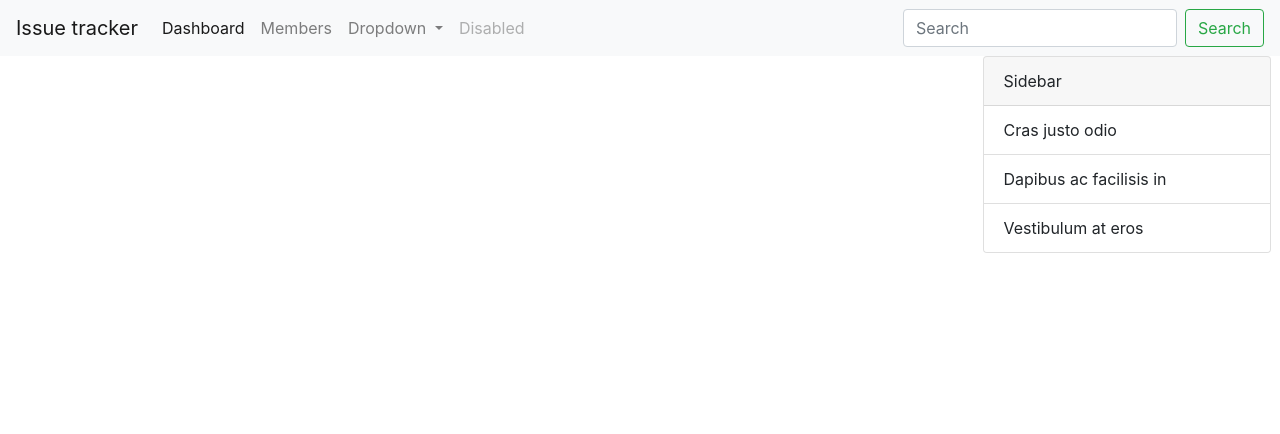
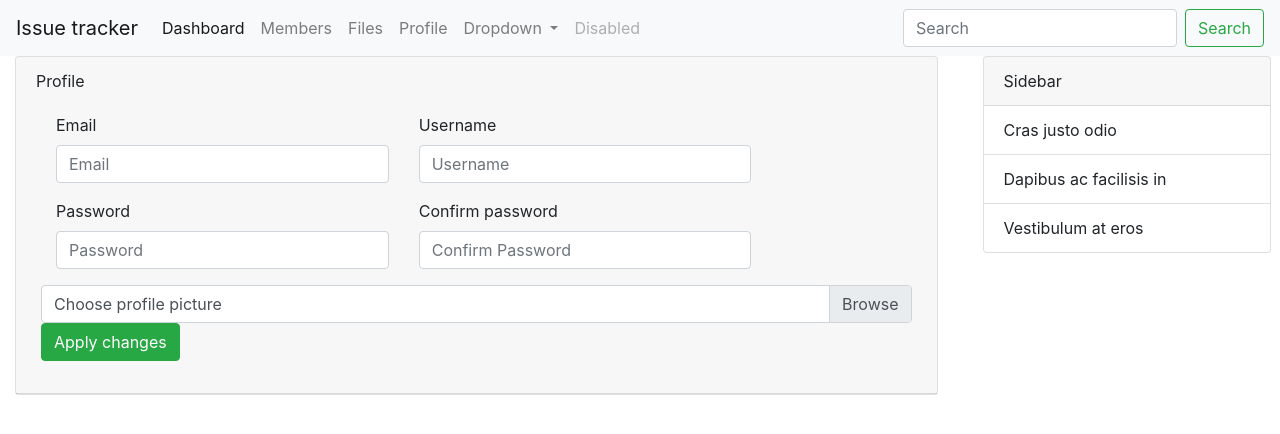
Before and after one commit to kriszbosh/angular-kepzes, an Angular app in the folder angular-kepzes/: page /profile in a window 1280 px wide. Before the commit this address led to /. Shown: the top 434 px of the page. Built offline with nearby package versions, Linux system fonts and the light colour scheme.

Commit message:
no message

```diff
--- a/angular-kepzes/src/app/app-routing.module.ts
+++ b/angular-kepzes/src/app/app-routing.module.ts
@@ -2,10 +2,14 @@ import { NgModule } from '@angular/core';
 import { Routes, RouterModule } from '@angular/router';
 import { MembersComponent } from './members/members.component';
 import { DashboardComponent } from './dashboard/dashboard.component';
+import { FilesComponent } from './files/files.component';
+import { ProfileComponent } from './profile/profile.component';
 
 const routes: Routes = [
   { path: 'members', component: MembersComponent },
   { path: 'dashboard', component: DashboardComponent },
+  { path: 'files', component: FilesComponent },
+  { path: 'profile', component: ProfileComponent },
   { path: '', redirectTo: 'dashboard', pathMatch: 'full' }
 ];
 
--- a/angular-kepzes/src/app/app.module.ts
+++ b/angular-kepzes/src/app/app.module.ts
@@ -26,7 +26,7 @@ import { ProjectComponent } from './project/project.component';
     MembersComponent,
     UserComponent,
     ProfileComponent,
-    ProjectComponent
+    ProjectComponent,
   ],
   imports: [
     BrowserModule,
--- a/angular-kepzes/src/app/files/file-item/file-item.component.html
+++ b/angular-kepzes/src/app/files/file-item/file-item.component.html
@@ -1,3 +1,11 @@
-<p>
-  file-item works!
-</p>
+<div class="row">
+    <div class="col-md-1">
+      <img src="" alt="" class="rounded-circle">
+    </div>
+    <div class="col-md-3 pt-2">
+      <span class="align-middle">{{file.type}}</span>
+    </div>
+    <div class="col-md-3 offset-md-5 pt-2">
+      <span class="align-middle">{{file.name}}</span>
+    </div>
+  </div>
--- a/angular-kepzes/src/app/files/files.component.html
+++ b/angular-kepzes/src/app/files/files.component.html
@@ -6,28 +6,28 @@
     <ul class="list-group">
       <li class="list-group-item">
         <div class="row">
-            <div class="col-md-3 offset-md-1 pt-2">
+          <div class="col-md-1">
+          </div>
+          <div class="col-md-2 offset-md-1 pt-1">
             <span class="align-middle">File name</span>
           </div>
-            <div class="col-md-3 offset-md-5 pt-2">
-              <span class="align-middle">File type</span>
-            </div>
-            <div class="col-md-3 offset-md-5 pt-2">
+          <div class="col-md-2 offset-md-1 pt-1">
             <span class="align-middle">Last updated</span>
           </div>
         </div>
       </li>
 
-        <li class="list-group-item" *ngFor="let member of members">
+      <li class="list-group-item" *ngFor="let file of files">
         <div class="row">
           <div class="col-md-1">
-              <img src="" height="40" width="40" class="rounded-circle">
+              <i *ngIf="isFolder" class="fas fa-folder"></i>
+              <i *ngIf="!isFolder" class="fas fa-folder"></i>
           </div>
-            <div class="col-md-3 pt-2">
-              <span class="align-middle">{{member.username}}</span>
+          <div class="col-md-2 offset-md-1 pt-2">
+            <span class="align-middle">{{file.fileName}}</span>
           </div>
-            <div class="col-md-3 offset-md-5 pt-2">
-              <span class="align-middle">{{member.accessLevel}}</span>
+          <div class="col-md-2 offset-md-1 pt-2">
+            <span class="align-middle">{{file.lastUpdate}}</span>
           </div>
         </div>
       </li>
--- a/angular-kepzes/src/app/files/files.component.ts
+++ b/angular-kepzes/src/app/files/files.component.ts
@@ -1,4 +1,5 @@
 import { Component, OnInit } from '@angular/core';
+import { getLocaleDateFormat } from '@angular/common';
 
 @Component({
   selector: 'app-files',
--- a/angular-kepzes/src/app/navbar/navbar.component.html
+++ b/angular-kepzes/src/app/navbar/navbar.component.html
@@ -14,6 +14,14 @@
 
             <li class="nav-item">
                     <a class="nav-link" routerLink='/members'>Members</a>
+            </li>
+
+            <li class="nav-item">
+                    <a class="nav-link" routerLink='/files'>Files</a>
+            </li>
+
+            <li class="nav-item">
+                    <a class="nav-link" routerLink='/profile'>Profile</a>
             </li>
 
             <li ngbDropdown class="nav-item dropdown">
--- a/angular-kepzes/src/app/profile/profile.component.html
+++ b/angular-kepzes/src/app/profile/profile.component.html
@@ -1,3 +1,46 @@
-<p>
-  profile works!
-</p>
+<div class="card">
+  <div class="card-header">
+    Profile
+    <div class="card-body">
+
+
+      <form>
+        <div class="row">
+          <div class="form-group col-md-5">
+            <label for="email">Email</label>
+            <input type="text" class="form-control" id="email" placeholder="Email" required>
+          </div>
+          <div class="form-group col-md-5">
+            <label for="username">Username</label>
+            <input type="text" class="form-control" id="username" placeholder="Username" required>
+          </div>
+        </div>
+
+        <div class="row">
+          <div class="form-group col-md-5">
+            <label for="password">Password</label>
+            <input type="text" class="form-control" id="password" placeholder="Password" required>
+          </div>
+          <div class="form-group col-md-5">
+            <label for="passwordConfirm">Confirm password</label>
+            <input type="text" class="form-control" id="passwordConfirm" placeholder="Confirm Password" required>
+          </div>
+        </div>
+
+        <div class="row">
+          <div class="input-group">
+            <div class="custom-file">
+              <input type="file" class="custom-file-input" id="profilePicture">
+              <label class="custom-file-label" for="inputGroupFile04">Choose profile picture</label>
+            </div>
+          </div>
+        </div>
+
+        <div class="row">
+          <button type="submit" class="btn btn-success">Apply changes</button>
+        </div>
+
+      </form>
+    </div>
+  </div>
+</div>
--- a/angular-kepzes/src/styles.css
+++ b/angular-kepzes/src/styles.css
@@ -1 +1,2 @@
 /* You can add global styles to this file, and also import other style files */
+@import url('https://use.fontawesome.com/releases/v5.3.1/css/all.css');
```
Lines whose indentation alone changed are shown as unchanged.
